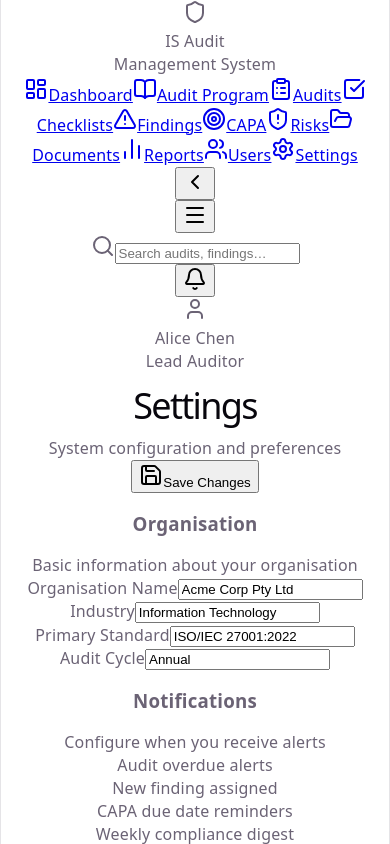
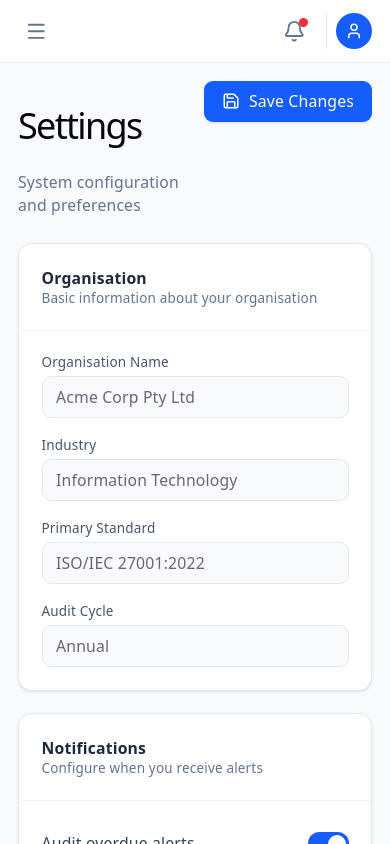
Before and after one commit to GautamAdhish/IS-Audit, a React (Vite) app: page /settings in a window 390 px wide. Shown: the top 844 px of the page. Built offline with nearby package versions, Linux system fonts and the light colour scheme.

Commit message:
Fixing Responsiveness

```diff
--- a/src/components/layout/Sidebar.tsx
+++ b/src/components/layout/Sidebar.tsx
@@ -30,7 +30,8 @@ const Sidebar: React.FC<SidebarProps> = ({ collapsed, onToggle }) => (
   <aside
     className={`
       h-full bg-slate-900 flex flex-col transition-all duration-300
-      ${collapsed ? 'w-16' : 'w-60'}
+      w-[85vw] max-w-[18rem] lg:w-auto
+      ${collapsed ? 'lg:w-16' : 'lg:w-60'}
     `}
   >
     {/* Logo */}
--- a/src/index.css
+++ b/src/index.css
@@ -1,3 +1,5 @@
+@import "tailwindcss";
+
 :root {
   --text: #6b6375;
   --text-h: #08060d;
@@ -24,46 +26,31 @@
   text-rendering: optimizeLegibility;
   -webkit-font-smoothing: antialiased;
   -moz-osx-font-smoothing: grayscale;
-
-  @media (max-width: 1024px) {
-    font-size: 16px;
-  }
 }
 
-@media (prefers-color-scheme: dark) {
-  :root {
-    --text: #9ca3af;
-    --text-h: #f3f4f6;
-    --bg: #16171d;
-    --border: #2e303a;
-    --code-bg: #1f2028;
-    --accent: #c084fc;
-    --accent-bg: rgba(192, 132, 252, 0.15);
-    --accent-border: rgba(192, 132, 252, 0.5);
-    --social-bg: rgba(47, 48, 58, 0.5);
-    --shadow:
-      rgba(0, 0, 0, 0.4) 0 10px 15px -3px, rgba(0, 0, 0, 0.25) 0 4px 6px -2px;
-  }
+* {
+  box-sizing: border-box;
+}
 
-  #social .button-icon {
-    filter: invert(1) brightness(2);
-  }
+html {
+  scroll-behavior: smooth;
 }
 
 body {
   margin: 0;
+  min-width: 320px;
+  min-height: 100vh;
+  width: 100%;
+  overflow-x: hidden;
+  background: #f8fafc;
 }
 
 #root {
-  width: 1126px;
-  max-width: 100%;
-  margin: 0 auto;
-  text-align: center;
-  border-inline: 1px solid var(--border);
-  min-height: 100svh;
+  width: 100%;
+  min-height: 100vh;
+  margin: 0;
   display: flex;
   flex-direction: column;
-  box-sizing: border-box;
 }
 
 h1,
--- a/vite.config.js
+++ b/vite.config.js
@@ -1,9 +1,9 @@
 import { defineConfig } from 'vite'
 import react from '@vitejs/plugin-react'
+import tailwindcss from '@tailwindcss/vite'
 
-// https://vite.dev/config/
 export default defineConfig({
-  plugins: [react()],
+  plugins: [react(), tailwindcss()],
   server: {
     proxy: {
       '/api': 'http://localhost:5000',
```
